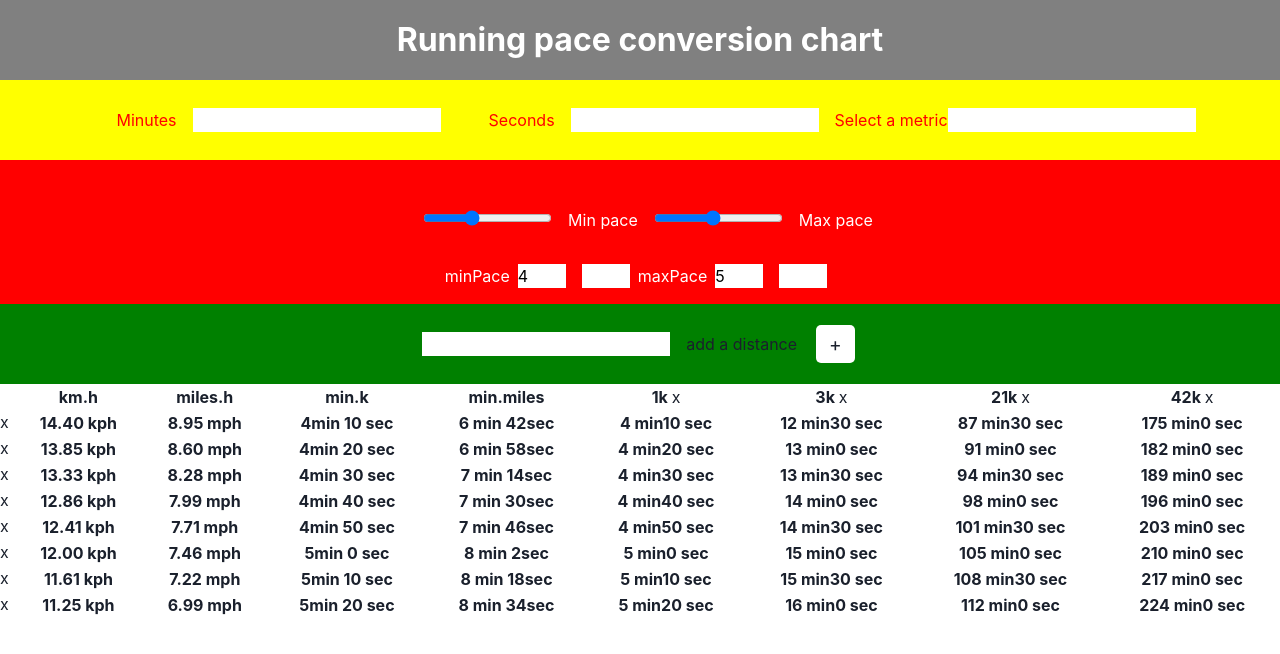
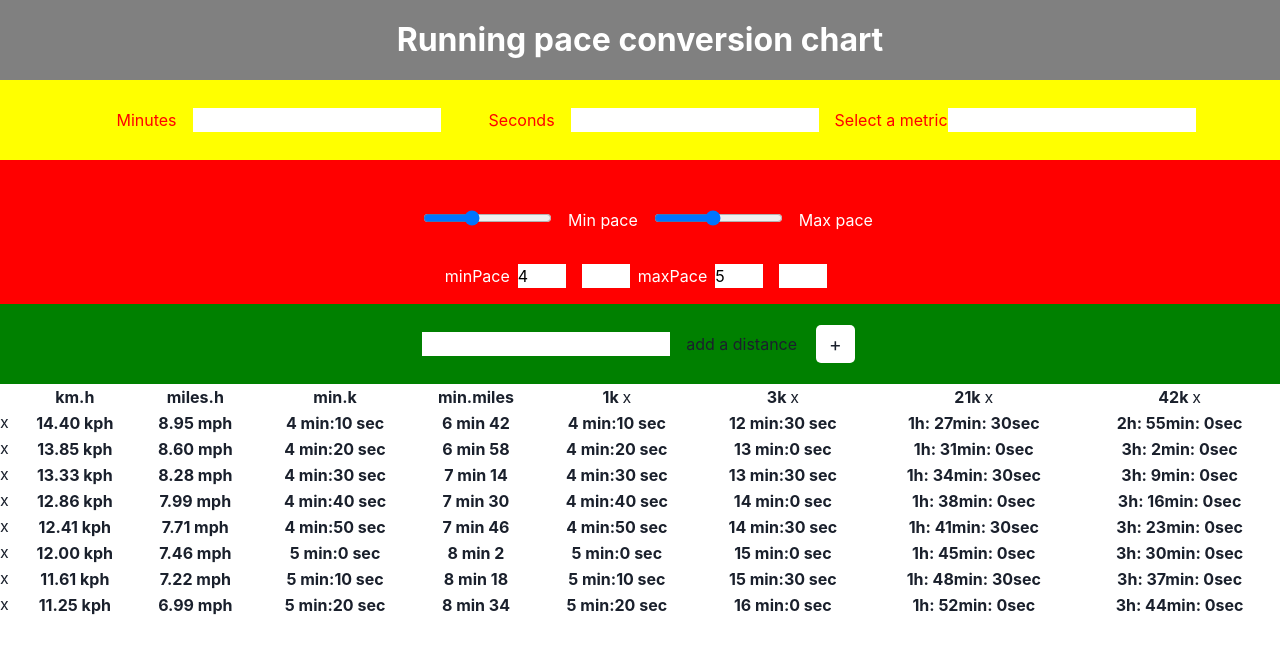
Before and after one commit to axelOngaro/Running-pace, a Next.js app: page / in a window 1280 px wide. Shown: the top 654 px of the page. Built offline with nearby package versions, Linux system fonts and the light colour scheme.

Commit message:
Refactored pace to be in seconds

```diff
--- a/components/Chart.js
+++ b/components/Chart.js
@@ -18,8 +18,12 @@ function Chart({ paceMinutesMin, paceMinutesMax, distances, setDistance }) {
     return arraySec;
   };
 
+  //event handler
+  const onRowClickHandler = () => {
+    console.log('perrych');
+  };
+
   const startStopArray = minutesToSec(paceMinutesMin, paceMinutesMax, 10, 20);
-  console.log(startStopArray);
 
   const chartArray = range(startStopArray[0], startStopArray[1], 10);
 
@@ -35,9 +39,9 @@ function Chart({ paceMinutesMin, paceMinutesMax, distances, setDistance }) {
         return (
           <Row
             distances={distances}
-            paceMin={Math.floor(pace / 60)}
-            paceSec={pace % 60}
+            pace={pace}
             key={pace}
+            onRowClickHandler={onRowClickHandler}
           />
         );
       })}
--- a/components/Row.js
+++ b/components/Row.js
@@ -1,29 +1,41 @@
+// import {
+//   roundNumber,
+//   paceToKmh,
+//   paceToMphConverter,
+//   paceKmToPaceM,
+//   paceToTime,
+// } from '../utils/functions';
+
 import {
   roundNumber,
-  paceToKmh,
-  paceToMphConverter,
-  paceKmToPaceM,
+  paceSecToKmh,
+  paceSecKmToPaceM,
+  paceSecToSpeedConverter,
+  paceSecToMphConverter,
   paceToTime,
-} from '../utils/functions';
+} from '../utils/functionsSec';
 
-function Row({ paceMin, paceSec, distances }) {
+import { useRef } from 'react';
+
+//PACE IS IN SECONDS
+
+function Row({ pace, distances, onRowClickHandler }) {
   const onClickHandler = (e) => {
     console.log(e.target);
   };
+
+  console.log(paceToTime(pace, 1));
+
   return (
-    <tr>
+    <tr onClick={onRowClickHandler}>
       <button onClick={onClickHandler}>x</button>
-      <th>{roundNumber(paceToKmh(paceMin, paceSec), 2)} kph</th>
-      <th>{roundNumber(paceToMphConverter(paceMin, paceSec), 2)} mph</th>
-      <th>{`${paceMin}min ${paceSec} sec `}</th>
-      <th>{paceKmToPaceM(paceMin, paceSec)}</th>
+      <th>{roundNumber(paceSecToKmh(pace), 2)} kph</th>
+      <th>{roundNumber(paceSecToMphConverter(pace), 2)} mph</th>
+      <th>{paceToTime(pace, 1)}</th>
+      <th>{paceSecKmToPaceM(pace)}</th>
 
       {distances.map((distance) => {
-        return (
-          <th key={paceToTime(paceMin, paceSec, distance)}>
-            {paceToTime(paceMin, paceSec, distance)}
-          </th>
-        );
+        return <th key={paceToTime(pace, distance)}>{paceToTime(pace, distance)}</th>;
       })}
     </tr>
   );
--- /dev/null
+++ b/utils/functionsSec.js
@@ -0,0 +1,35 @@
+export const paceSecToSpeedConverter = (pace) => {
+  return (1 / pace) * 3600;
+};
+export const roundNumber = (value, decimals) => {
+  return value.toFixed(decimals);
+};
+
+export const paceSecToKmh = (pace) => {
+  return paceSecToSpeedConverter(pace);
+};
+
+export const paceSecToMphConverter = (pace) => {
+  const MphPace = pace * 1.6094;
+  return (1 / MphPace) * 3600;
+};
+
+//min.km to min.Miles
+export const paceSecKmToPaceM = (pace) => {
+  const secPMile = pace * 1.60934;
+  return `${Math.floor(secPMile / 60)} min ${Math.floor(secPMile % 60)}`;
+};
+
+export const paceToTime = (pace, distance) => {
+  const totalTimeSec = pace * distance;
+  if (totalTimeSec >= 3600) {
+    const hours = Math.floor(totalTimeSec / 3600);
+    const minutes = Math.floor((totalTimeSec - hours * 3600) / 60);
+    const seconds = totalTimeSec - hours * 3600 - minutes * 60;
+    return `${hours}h: ${minutes}min: ${seconds}sec`;
+  } else if (totalTimeSec >= 60) {
+    const minutes = Math.floor(totalTimeSec / 60);
+    const seconds = Math.floor(totalTimeSec - minutes * 60);
+    return `${minutes} min:${seconds} sec`;
+  } else return totalTimeSec;
+};
```
